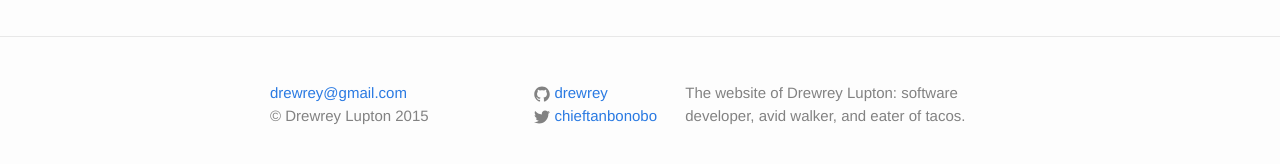
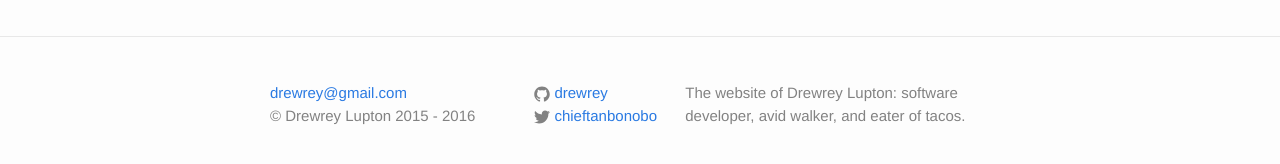
Before and after one commit to drewrey/personal-site, a Jekyll site: the page built from about.md, in a window 1280 px wide. Shown: the part 338-502 px from the top of the page. Built offline with Jekyll 4.4.1, drawn with Linux system fonts in a browser that asks for light colours.

Commit message:
update copyright

```diff
--- a/_includes/footer.html
+++ b/_includes/footer.html
@@ -9,7 +9,7 @@
         <ul class="contact-list">
           <li>{{ site.title }}</li>
           <li><a href="mailto:{{ site.email }}">{{ site.email }}</a></li>
-          <li>&copy; Drewrey Lupton 2015</li>
+          <li>&copy; Drewrey Lupton 2015 - 2016</li>
         </ul>
       </div>
 
```
